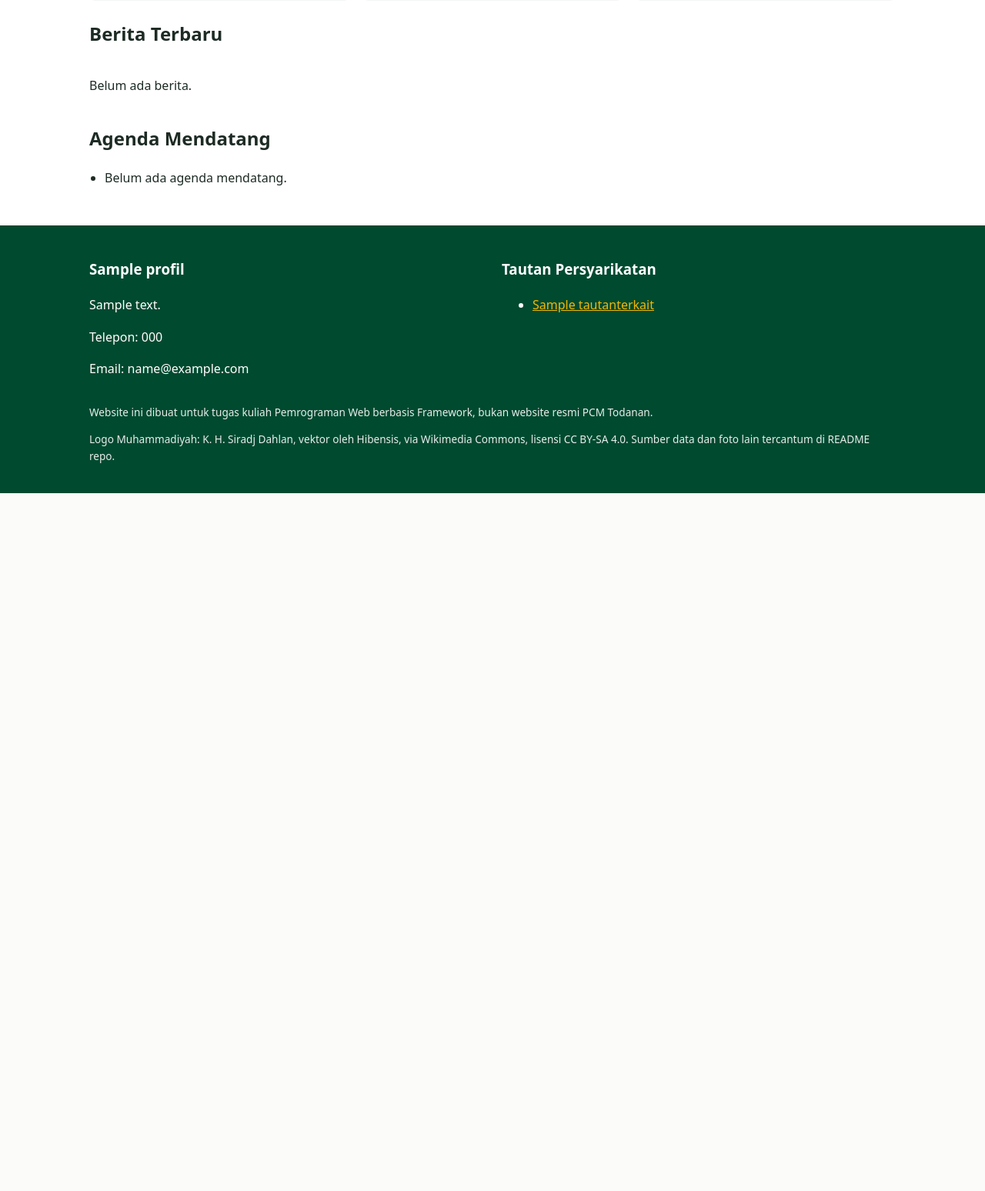
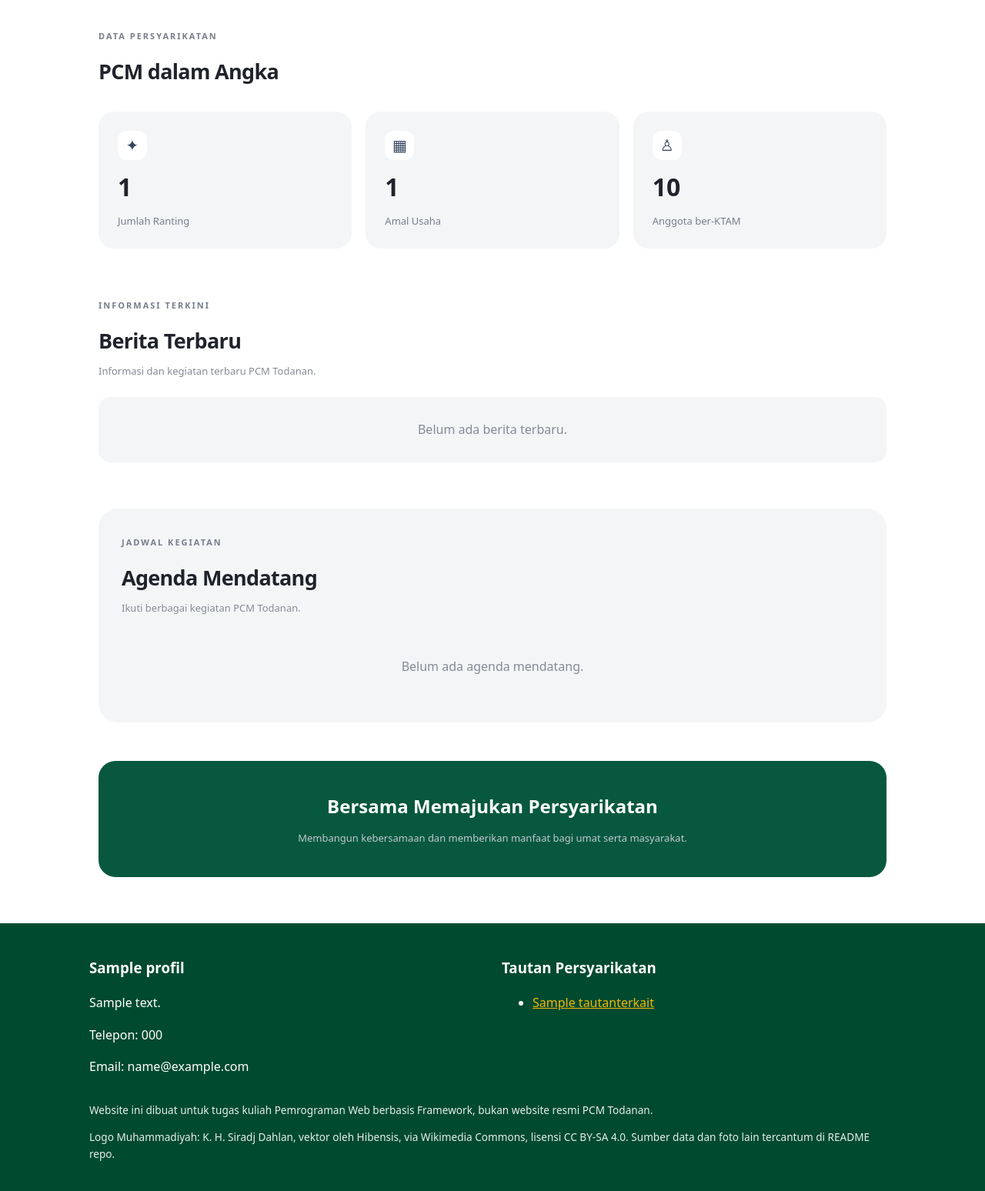
Before and after one commit to VickoBN/Group_i_Website_PCM_Todanan, a Django app: page / in a window 1280 px wide. Shown: the part 496-2044 px from the top of the page at 77% size. Before the commit the page ends 1137 px from the top, so only its background shows below. Run offline with Django 5.2, Linux system fonts and the light colour scheme; tables that the repository leaves empty hold one stand-in row (values such as "Sample post"); grey boxes marked "Sample" are stand-in pictures; parts of the project's set-up code (start-up, migrations or seed data) failed here and were passed over.

Commit message:
beranda cuy

```diff
--- /dev/null
+++ b/static/css/beranda.css
@@ -0,0 +1,395 @@
+
+/* ==========================
+   BERANDA PCM TODANAN
+========================== */
+
+.beranda {
+    max-width: 1400px;
+    width: calc(100% - 24px);
+    margin: 35px auto 60px;
+}
+
+/* HERO */
+
+.beranda-hero {
+    display: grid;
+    grid-template-columns: 0.85fr 1.15fr;
+    align-items: center;
+    gap: 35px;
+    padding: 30px;
+    background: #f4f5f7;
+    border-radius: 28px;
+    overflow: hidden;
+    min-height: 330px;
+}
+
+.hero-content {
+    padding: 15px;
+}
+
+.hero-label,
+.section-label {
+    display: inline-block;
+    color: #777d8a;
+    font-size: 11px;
+    font-weight: 700;
+    letter-spacing: 2px;
+    margin-bottom: 15px;
+}
+
+.hero-content h1 {
+    font-size: clamp(30px, 4vw, 48px);
+    line-height: 1.1;
+    letter-spacing: -1.5px;
+    margin: 0 0 18px;
+    color: #171923;
+}
+
+.hero-content p {
+    font-size: 14px;
+    line-height: 1.8;
+    color: #737987;
+    max-width: 400px;
+    margin-bottom: 25px;
+}
+
+.hero-button {
+    display: inline-flex;
+    align-items: center;
+    gap: 25px;
+    padding: 13px 20px;
+    border: 1px solid #252b38;
+    border-radius: 30px;
+    text-decoration: none;
+    color: #252b38;
+    font-size: 12px;
+    font-weight: 600;
+    transition: .3s;
+}
+
+.hero-button:hover {
+    background: #252b38;
+    color: white;
+}
+
+.hero-image {
+    width: 100%;
+    height: 275px;
+    border-radius: 20px;
+    overflow: hidden;
+    background: #dfe4e9;
+}
+
+.hero-image img {
+    width: 100%;
+    height: 100%;
+    object-fit: cover;
+    display: block;
+}
+
+.hero-image-placeholder {
+    height: 100%;
+    display: flex;
+    align-items: center;
+    justify-content: center;
+    background: linear-gradient(135deg, #dce2e8, #aeb9c6);
+    color: #394354;
+    font-weight: 700;
+    letter-spacing: 3px;
+}
+
+/* STATISTIK */
+
+.statistik-section {
+    margin-top: 55px;
+}
+
+.section-heading {
+    display: flex;
+    justify-content: space-between;
+    align-items: end;
+    margin-bottom: 23px;
+}
+
+.section-heading h2 {
+    font-size: 27px;
+    letter-spacing: -0.7px;
+    margin: 0 0 8px;
+    color: #20232b;
+}
+
+.section-heading p {
+    color: #858a95;
+    font-size: 13px;
+    margin: 0;
+}
+
+.statistik-grid {
+    display: grid;
+    grid-template-columns: repeat(3, 1fr);
+    gap: 18px;
+}
+
+.stat-card {
+    background: #f4f5f7;
+    padding: 25px;
+    border-radius: 20px;
+    display: flex;
+    flex-direction: column;
+    gap: 9px;
+    transition: .3s;
+}
+
+.stat-card:hover {
+    transform: translateY(-4px);
+    background: #eceef2;
+}
+
+.stat-icon {
+    width: 38px;
+    height: 38px;
+    display: grid;
+    place-items: center;
+    border-radius: 12px;
+    background: #ffffff;
+    color: #35465d;
+    font-size: 20px;
+}
+
+.stat-card strong {
+    font-size: 32px;
+    color: #20232b;
+    font-weight: 700;
+}
+
+.stat-card span:last-child {
+    font-size: 13px;
+    color: #777d8a;
+}
+
+/* BERITA DAN AGENDA */
+
+.konten-section {
+    margin-top: 60px;
+}
+
+.berita-grid {
+    display: grid;
+    grid-template-columns: repeat(3, minmax(0, 1fr));
+    gap: 20px;
+}
+
+.berita-card {
+    min-width: 0;
+    background: #f4f5f7;
+    padding: 12px;
+    border-radius: 20px;
+    overflow: hidden;
+    transition: .3s;
+}
+
+.berita-card:hover {
+    transform: translateY(-4px);
+}
+
+/* Gambar dalam kartu berita */
+.berita-card img {
+    width: 100%;
+    height: 180px;
+    object-fit: cover;
+    border-radius: 13px;
+}
+
+/* Agenda */
+
+.agenda-section {
+    padding: 30px;
+    background: #f4f5f7;
+    border-radius: 25px;
+}
+
+.agenda-grid {
+    display: grid;
+    grid-template-columns: repeat(3, minmax(0, 1fr));
+    gap: 15px;
+}
+
+.agenda-card {
+    background: white;
+    padding: 20px;
+    border-radius: 17px;
+    display: flex;
+    align-items: flex-start;
+    gap: 13px;
+    min-width: 0;
+    transition: .3s;
+}
+
+.agenda-card:hover {
+    transform: translateY(-4px);
+}
+
+.agenda-icon {
+    min-width: 38px;
+    height: 38px;
+    background: #eef0f4;
+    border-radius: 12px;
+    display: grid;
+    place-items: center;
+    color: #35465d;
+    font-size: 18px;
+}
+
+.agenda-info {
+    flex: 1;
+    min-width: 0;
+}
+
+.agenda-date {
+    color: #858a95;
+    font-size: 11px;
+}
+
+.agenda-info h3 {
+    font-size: 15px;
+    margin: 8px 0;
+    line-height: 1.5;
+    overflow-wrap: anywhere;
+}
+
+.agenda-info p {
+    font-size: 12px;
+    color: #858a95;
+    margin: 0;
+}
+
+.agenda-arrow {
+    color: #777d8a;
+    font-size: 18px;
+}
+
+.empty-state {
+    grid-column: 1 / -1;
+    padding: 30px;
+    text-align: center;
+    color: #858a95;
+    background: #f4f5f7;
+    border-radius: 15px;
+}
+
+/* FOOTER */
+
+.beranda-footer {
+    margin-top: 50px;
+    padding: 40px 20px;
+    text-align: center;
+    background: #07583e;
+    color: white;
+    border-radius: 22px;
+}
+
+.beranda-footer h2 {
+    font-size: 24px;
+    margin: 0 0 10px;
+}
+
+.beranda-footer p {
+    color: #c3c8d1;
+    font-size: 13px;
+    line-height: 1.7;
+    margin: 0;
+}
+
+/* TABLET */
+
+@media (max-width: 900px) {
+    .beranda-hero {
+        grid-template-columns: 1fr 1fr;
+        gap: 20px;
+        padding: 22px;
+    }
+
+    .hero-image {
+        height: 240px;
+    }
+
+    .berita-grid,
+    .agenda-grid {
+        grid-template-columns: repeat(2, minmax(0, 1fr));
+    }
+}
+
+/* MOBILE */
+
+@media (max-width: 600px) {
+    .beranda {
+        width: calc(100% - 28px);
+        margin: 20px auto 40px;
+    }
+
+    .beranda-hero {
+        grid-template-columns: 1fr;
+        padding: 20px;
+        gap: 20px;
+        border-radius: 22px;
+    }
+
+    .hero-content {
+        padding: 5px;
+    }
+
+    .hero-content h1 {
+        font-size: 32px;
+    }
+
+    .hero-image {
+        height: 210px;
+    }
+
+    .statistik-section,
+    .konten-section {
+        margin-top: 40px;
+    }
+
+    .statistik-grid {
+        grid-template-columns: 1fr;
+        gap: 12px;
+    }
+
+    .stat-card {
+        padding: 18px;
+        display: grid;
+        grid-template-columns: 42px 1fr;
+        align-items: center;
+        column-gap: 12px;
+    }
+
+    .stat-icon {
+        grid-row: span 2;
+    }
+
+    .stat-card strong {
+        font-size: 25px;
+    }
+
+    .berita-grid,
+    .agenda-grid {
+        grid-template-columns: 1fr;
+    }
+
+    .section-heading h2 {
+        font-size: 23px;
+    }
+
+    .agenda-section {
+        padding: 20px;
+    }
+
+    .beranda-footer {
+        padding: 30px 18px;
+    }
+
+    .beranda-footer h2 {
+        font-size: 20px;
+    }
+}
--- a/static/css/style.css
+++ b/static/css/style.css
@@ -158,7 +158,7 @@ form input, form textarea { width: 100%; padding: 8px; font: inherit; }
 
 .site-header {
     width: 100%;
-    background: #f8f9f4;
+    background: #fff;
     padding: 15px 5%;
     position: sticky;
     top: 0;
@@ -206,7 +206,7 @@ form input, form textarea { width: 100%; padding: 8px; font: inherit; }
     justify-content: center;
     gap: 3px;
     padding: 6px;
-    background: rgba(255, 255, 255, 0.72);
+    background: #fff;
     border: 1px solid #eeefe9;
     border-radius: 50px;
     box-shadow: 0 3px 12px rgba(30, 60, 40, 0.03);
--- a/templates/base.html
+++ b/templates/base.html
@@ -6,6 +6,7 @@
   <meta name='viewport' content='width=device-width, initial-scale=1'>
   <title>{% block title %}{{ profil.nama_singkat|default:'PCM Todanan' }}{% endblock %}</title>
   <link rel='stylesheet' href='{% static 'css/style.css' %}'>
+  <link rel='stylesheet' href='{% static 'css/beranda.css' %}'>
 </head>
 <body>
 
--- a/templates/pcm_app/beranda.html
+++ b/templates/pcm_app/beranda.html
@@ -1,36 +1,167 @@
 {% extends 'base.html' %}
+{% load static %}
+
+{% block extra_css %}
+    <link rel="stylesheet" href="{% static 'css/beranda.css' %}">
+{% endblock %}
+
 {% block content %}
-<section class="hero" {% if profil.gambar_hero %}style="background-image: url({{ profil.gambar_hero.url }})"{% endif %}>
-  <div class="hero-isi">
-    <h1>{{ profil.nama|default:'PCM Todanan' }}</h1>
-    <p>{{ profil.tagline }}</p>
+<main class="beranda">
+
+    <!-- HERO SECTION -->
+    <section class="beranda-hero">
+
+        <div class="hero-content">
+            <span class="hero-label">PIMPINAN CABANG MUHAMMADIYAH</span>
+
+            <h1>
+                {{ profil.nama|default:'PCM Todanan' }}
+            </h1>
+
+            <p>
+                {{ profil.tagline|default:'Bersama membangun umat, memperkuat persyarikatan, dan memberikan manfaat bagi masyarakat.' }}
+            </p>
+
+            <a href="#statistik" class="hero-button">
+                Jelajahi Lebih Lanjut <span>↗</span>
+            </a>
         </div>
+
+        <div class="hero-image">
+            {% if profil.gambar_hero %}
+                <img src="{% static 'img/nama-gambar.jpg' %}" alt="Deskripsi Gambar">
+            {% else %}
+                <div class="hero-image-placeholder">
+                    <span>PCM TODANAN</span>
+                </div>
+            {% endif %}
+        </div>
+
     </section>
 
-<section class="statistik">
-  <div class="stat"><strong>{{ jumlah_ranting }}</strong><span>Ranting</span></div>
-  <div class="stat"><strong>{{ jumlah_amal_usaha }}</strong><span>Amal usaha</span></div>
-  <div class="stat"><strong>{{ profil.jumlah_anggota_ktam|default:0 }}</strong><span>Anggota ber-KTAM</span></div>
+
+    <!-- STATISTIK -->
+    <section class="statistik-section" id="statistik">
+
+        <div class="section-heading">
+            <div>
+                <span class="section-label">DATA PERSYARIKATAN</span>
+                <h2>PCM dalam Angka</h2>
+            </div>
+        </div>
+
+        <div class="statistik-grid">
+
+            <div class="stat-card">
+                <div class="stat-icon">✦</div>
+                <strong>{{ jumlah_ranting|default:0 }}</strong>
+                <span>Jumlah Ranting</span>
+            </div>
+
+            <div class="stat-card">
+                <div class="stat-icon">▦</div>
+                <strong>{{ jumlah_amal_usaha|default:0 }}</strong>
+                <span>Amal Usaha</span>
+            </div>
+
+            <div class="stat-card">
+                <div class="stat-icon">♙</div>
+                <strong>{{ profil.jumlah_anggota_ktam|default:0 }}</strong>
+                <span>Anggota ber-KTAM</span>
+            </div>
+
+        </div>
+
     </section>
 
+
+    <!-- BERITA TERBARU -->
+    <section class="konten-section" id="berita">
+
+        <div class="section-heading">
+            <div>
+                <span class="section-label">INFORMASI TERKINI</span>
                 <h2>Berita Terbaru</h2>
-<div class="grid">
-  {% for berita in berita_terbaru %}
-    {% include 'pcm_app/partials/kartu_berita.html' %}
-  {% empty %}
-    <p>Belum ada berita.</p>
-  {% endfor %}
+                <p>Informasi dan kegiatan terbaru PCM Todanan.</p>
+            </div>
         </div>
 
+        <div class="berita-grid">
+
+            {% for berita in berita_terbaru|slice:":3" %}
+
+                <div class="berita-card">
+                    {% include 'pcm_app/partials/kartu_berita.html' %}
+                </div>
+
+            {% empty %}
+
+                <div class="empty-state">
+                    Belum ada berita terbaru.
+                </div>
+
+            {% endfor %}
+
+        </div>
+
+    </section>
+
+
+    <!-- AGENDA MENDATANG -->
+    <section class="konten-section agenda-section" id="agenda">
+
+        <div class="section-heading">
+            <div>
+                <span class="section-label">JADWAL KEGIATAN</span>
                 <h2>Agenda Mendatang</h2>
-<ul class="daftar-agenda">
-  {% for agenda in agenda_mendatang %}
-    <li>
-      <strong>{{ agenda.nama_kegiatan }}</strong>
-      <small>{{ agenda.waktu_mulai|date:'d F Y' }}{% if agenda.tempat %} · {{ agenda.tempat }}{% endif %}</small>
-    </li>
+                <p>Ikuti berbagai kegiatan PCM Todanan.</p>
+            </div>
+        </div>
+
+        <div class="agenda-grid">
+
+            {% for agenda in agenda_mendatang|slice:":3" %}
+
+                <article class="agenda-card">
+
+                    <div class="agenda-icon">▦</div>
+
+                    <div class="agenda-info">
+                        <span class="agenda-date">
+                            {{ agenda.waktu_mulai|date:'d F Y' }}
+                        </span>
+
+                        <h3>{{ agenda.nama_kegiatan }}</h3>
+
+                        {% if agenda.tempat %}
+                            <p>⌖ {{ agenda.tempat }}</p>
+                        {% endif %}
+                    </div>
+
+                    <span class="agenda-arrow">↗</span>
+
+                </article>
+
             {% empty %}
-    <li>Belum ada agenda mendatang.</li>
+
+                <div class="empty-state">
+                    Belum ada agenda mendatang.
+                </div>
+
             {% endfor %}
-</ul>
+
+        </div>
+
+    </section>
+
+    <!-- FOOTER PENUTUP -->
+    <section class="beranda-footer">
+        <h2>Bersama Memajukan Persyarikatan</h2>
+        <p>
+            Membangun kebersamaan dan memberikan manfaat
+            bagi umat serta masyarakat.
+        </p>
+    </section>
+
+</main>
 {% endblock %}
```
Also changed, not shown: static/img/beranda.jpg (added). Lines whose indentation alone changed are shown as unchanged.
